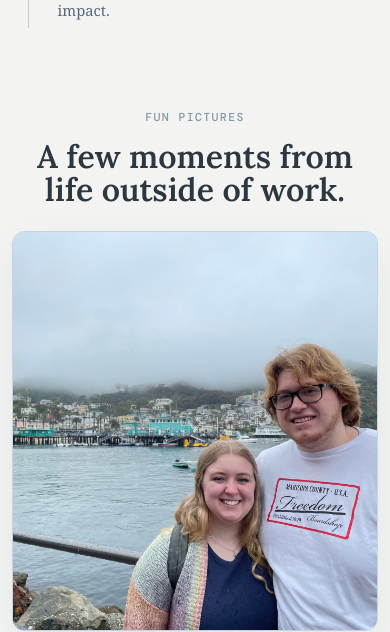
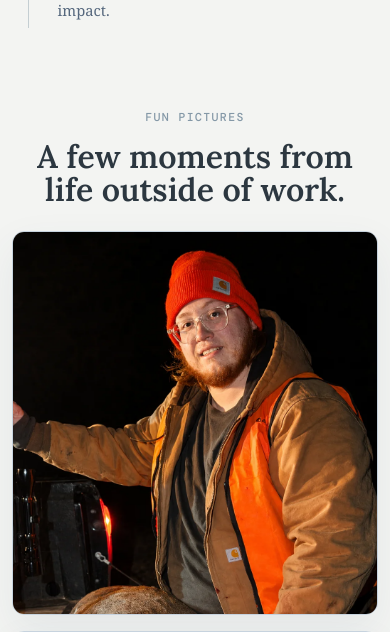
Before and after one commit to andrewmock96/my_portfolio_website, a Flask app: page /about in a window 390 px wide. Shown: the part 4043-4675 px from the top of the page. Run offline with Flask 3, Linux system fonts and the light colour scheme.

Commit message:
Add hunting photo to about gallery

```diff
--- a/static/css/style.css
+++ b/static/css/style.css
@@ -683,6 +683,13 @@ pre { margin: 0; padding: clamp(1.25rem, 3vw, 2.5rem); color: #4a5a6d; font: cla
   background: rgba(255,255,255,.7);
   box-shadow: 0 1rem 2.5rem rgba(68, 87, 109, .08);
 }
+.about-gallery-item.hunting-shot {
+  grid-column: 1 / -1;
+  height: clamp(28rem, 52vw, 42rem);
+}
+.about-gallery-item.hunting-shot img {
+  object-position: center 42%;
+}
 .about-gallery-item.wide {
   aspect-ratio: auto;
 }
@@ -783,6 +790,7 @@ pre { margin: 0; padding: clamp(1.25rem, 3vw, 2.5rem); color: #4a5a6d; font: cla
   .hero, .about-hero, .about-story { grid-template-columns: 1fr; }
   .about-pillars { grid-template-columns: 1fr 1fr; }
   .about-gallery { grid-template-columns: 1fr; }
+  .about-gallery-item.hunting-shot { grid-column: auto; height: clamp(24rem, 75vw, 34rem); }
   .hero { min-height: auto; padding-bottom: 5rem; }
   .project-grid { grid-template-columns: 1fr 1fr; }
   .game-header { align-items: stretch; flex-direction: column; }
--- a/templates/about.html
+++ b/templates/about.html
@@ -103,6 +103,9 @@
 </section>
 
 <section class="about-gallery" aria-label="Fun pictures">
+    <figure class="about-gallery-item hunting-shot">
+        <img src="{{ url_for('static', filename='images/about/2024-doe-hunt.webp') }}" alt="Andrew wearing blaze orange during a 2024 deer hunt">
+    </figure>
     <figure class="about-gallery-item wide catalina-shot">
         <img src="{{ url_for('static', filename='images/about/catalina-island.jpg') }}" alt="Andrew and his wife smiling in front of the water at Catalina Island">
     </figure>
```
Also changed, not shown: tests/test_app.py (+7 -0 lines), static/images/about/2024-doe-hunt.webp (added).
